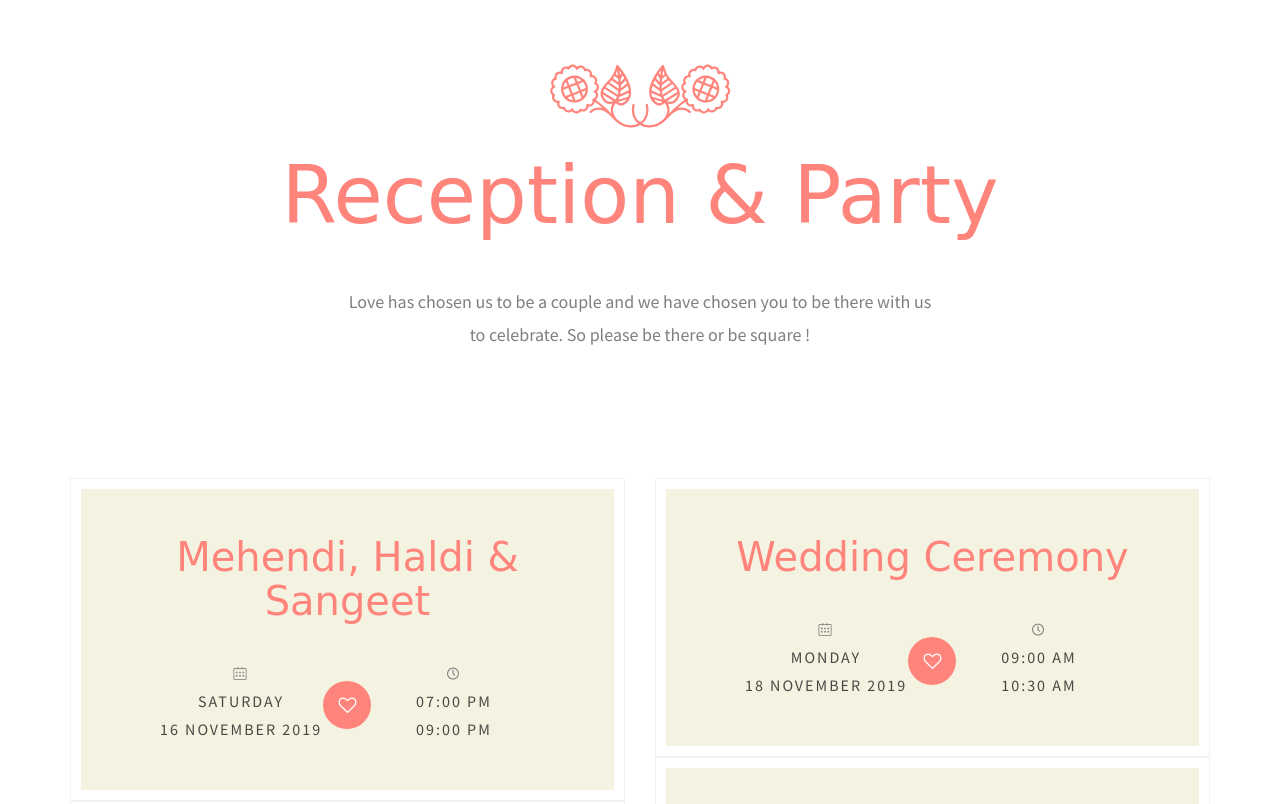
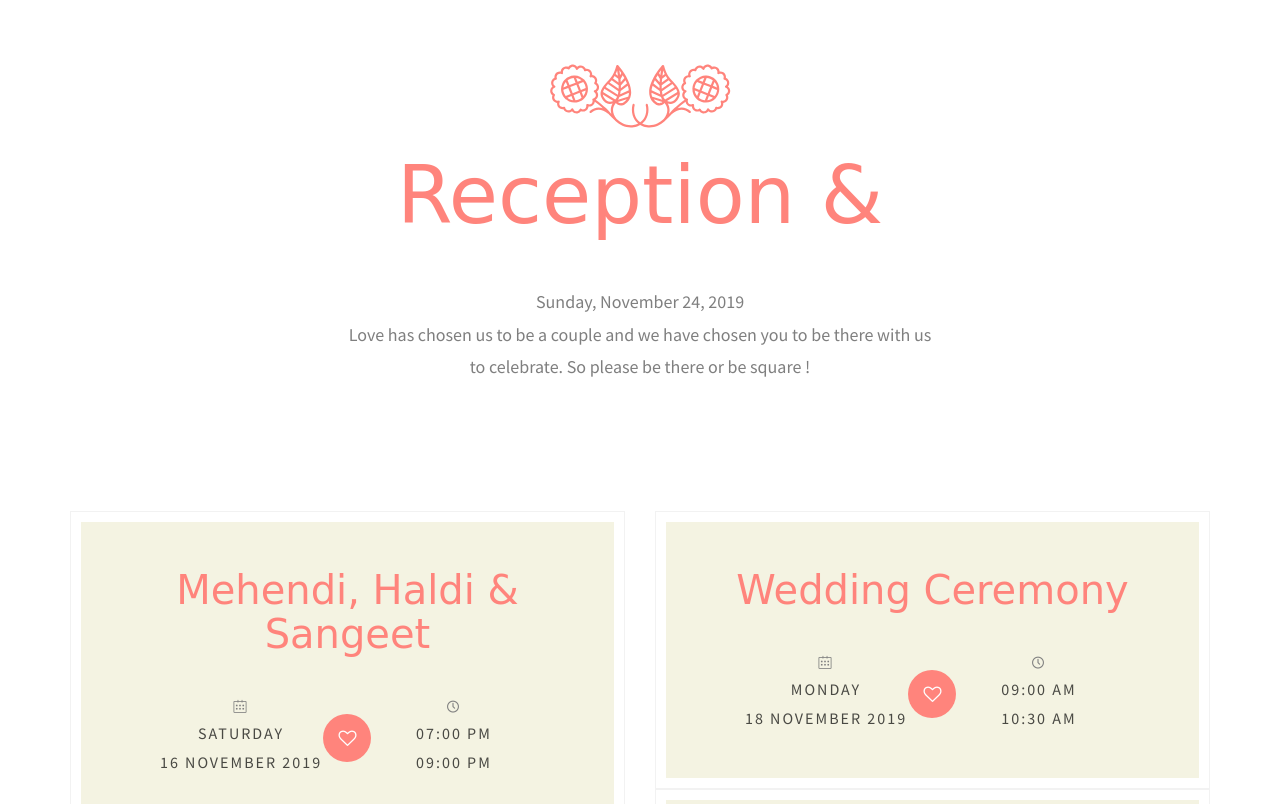
Before and after one commit to thirumoorthir/rafik_marriage, a plain HTML site: page index.html in a window 1280 px wide. Shown: the part 2940-3744 px from the top of the page. Drawn offline with Linux system fonts and the light colour scheme; files whose address does not match are found by name; a web font is replaced by a local one.

Commit message:
Update index.html

```diff
--- a/index.html
+++ b/index.html
@@ -124,7 +124,8 @@
 				<div class="col-md-8 col-md-offset-2">
 					<div class="col-md-12 text-center section-heading svg-sm colored">
 						<img src="images/flaticon/svg/005-two.svg" class="svg" alt="Photos">
-						<h2>Reception &amp; Party</h2>
+						<h2>Reception &amp;</h2>
+						<span class="datewed">Sunday, November 24, 2019</span>
 						<div class="row">
 							<div class="col-md-10 col-md-offset-1 subtext">
 								<p>Love has chosen us to be a couple and we have chosen you to be there with us to celebrate. So please be there or be square !</p>
```
